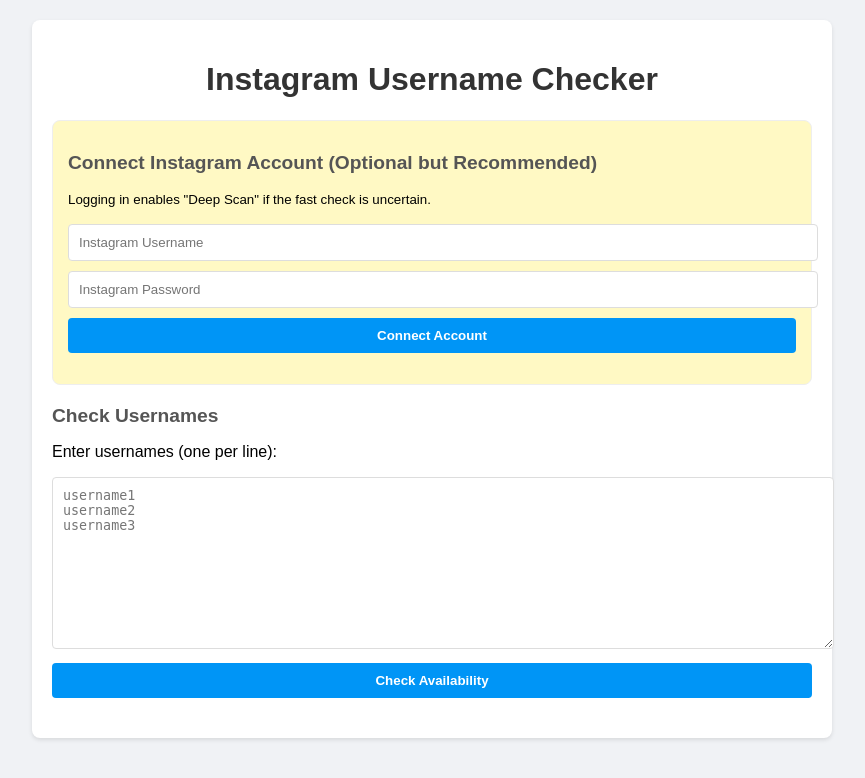
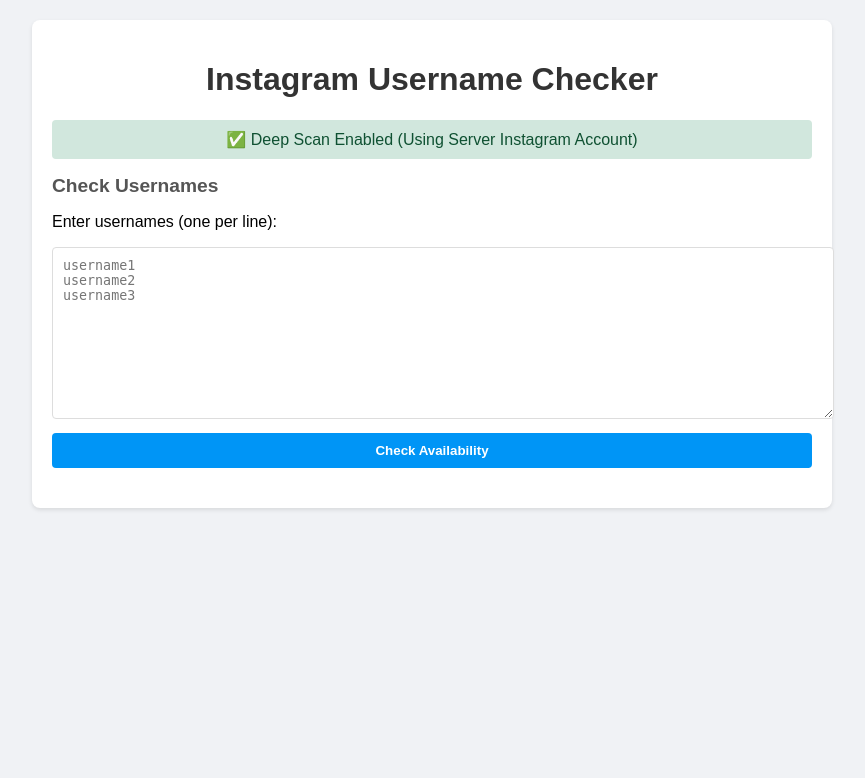
Before and after one commit to morsalin13/Instagram1, a Flask app: page / in a window 1280 px wide. Shown: the top 778 px of the page, without its empty margins (208-1073 px from the left). Run offline with Flask 3, Linux system fonts and the light colour scheme.

Commit message:
Update index.html (remove login UI / frontend update)

```diff
--- a/templates/index.html
+++ b/templates/index.html
@@ -37,13 +37,6 @@
             border-radius: 4px;
             resize: vertical;
         }
-        input[type="text"], input[type="password"] {
-            width: 100%;
-            padding: 10px;
-            margin-bottom: 10px;
-            border: 1px solid #ddd;
-            border-radius: 4px;
-        }
         button {
             background-color: #0095f6;
             color: white;
@@ -59,21 +52,6 @@
         }
         button:disabled {
             background-color: #ccc;
-        }
-        .login-section {
-            background-color: #fff9c4;
-            padding: 15px;
-            border-radius: 8px;
-            margin-bottom: 20px;
-            border: 1px solid #eee;
-        }
-        .logged-in-msg {
-            background-color: #d1e7dd;
-            color: #0f5132;
-            padding: 10px;
-            border-radius: 4px;
-            margin-bottom: 20px;
-            text-align: center;
         }
         #results {
             margin-top: 20px;
@@ -113,27 +91,27 @@
             color: #666;
             margin-left: 5px;
         }
+        .connected {
+            background-color: #d1e7dd;
+            color: #0f5132;
+            padding: 10px;
+            border-radius: 4px;
+            margin-bottom: 15px;
+            text-align: center;
+        }
     </style>
 </head>
 <body>
     <div class="container">
         <h1>Instagram Username Checker</h1>
 
-        {% if logged_in %}
-            <div class="logged-in-msg">✅ Connected to Instagram Account (Deep Scan Enabled)</div>
-        {% else %}
-            <div class="login-section" id="loginSection">
-                <h2>Connect Instagram Account (Optional but Recommended)</h2>
-                <p><small>Logging in enables "Deep Scan" if the fast check is uncertain.</small></p>
-                <input type="text" id="igUsername" placeholder="Instagram Username">
-                <input type="password" id="igPassword" placeholder="Instagram Password">
-                <button id="loginBtn" onclick="login()">Connect Account</button>
-                <p id="loginStatus" style="margin-top: 10px;"></p>
-            </div>
-        {% endif %}
+        <div class="connected">
+            ✅ Deep Scan Enabled (Using Server Instagram Account)
+        </div>
 
         <h2>Check Usernames</h2>
         <p>Enter usernames (one per line):</p>
+
         <textarea id="usernamesInput" placeholder="username1&#10;username2&#10;username3"></textarea>
         <button id="checkBtn" onclick="checkUsernames()">Check Availability</button>
 
@@ -141,44 +119,6 @@
     </div>
 
     <script>
-        async function login() {
-            const username = document.getElementById('igUsername').value;
-            const password = document.getElementById('igPassword').value;
-            const btn = document.getElementById('loginBtn');
-            const status = document.getElementById('loginStatus');
-
-            if (!username || !password) {
-                status.innerHTML = '<span style="color:red">Please enter username and password</span>';
-                return;
-            }
-
-            btn.disabled = true;
-            btn.innerText = 'Connecting...';
-            status.innerHTML = '';
-
-            try {
-                const response = await fetch('/login', {
-                    method: 'POST',
-                    headers: {'Content-Type': 'application/json'},
-                    body: JSON.stringify({ username, password })
-                });
-                const data = await response.json();
-
-                if (data.success) {
-                    status.innerHTML = '<span style="color:green">Connected successfully! reloading...</span>';
-                    setTimeout(() => location.reload(), 1000);
-                } else {
-                    status.innerHTML = `<span style="color:red">Error: ${data.message}</span>`;
-                    btn.disabled = false;
-                    btn.innerText = 'Connect Account';
-                }
-            } catch (e) {
-                status.innerHTML = `<span style="color:red">Error: ${e.message}</span>`;
-                btn.disabled = false;
-                btn.innerText = 'Connect Account';
-            }
-        }
-
         async function checkUsernames() {
             const input = document.getElementById('usernamesInput').value;
             const usernames = input.split('\n').map(u => u.trim()).filter(u => u);
@@ -192,16 +132,14 @@
             const resultsDiv = document.getElementById('results');
 
             btn.disabled = true;
-            btn.innerText = 'Checking... (This may take a moment)';
+            btn.innerText = 'Checking...';
             resultsDiv.innerHTML = '<p>Processing... Please wait.</p>';
 
             try {
                 const response = await fetch('/check', {
                     method: 'POST',
-                    headers: {
-                        'Content-Type': 'application/json'
-                    },
-                    body: JSON.stringify({ usernames: usernames })
+                    headers: { 'Content-Type': 'application/json' },
+                    body: JSON.stringify({ usernames })
                 });
 
                 const data = await response.json();
@@ -211,51 +149,40 @@
                 let takenCount = 0;
 
                 data.forEach(item => {
-                    let statusClass = '';
-                    if (item.status === 'Taken') {
-                        statusClass = 'status-taken';
-                        takenCount++;
-                    } else if (item.status === 'Available') {
-                        statusClass = 'status-available';
-                        availableCount++;
-                    } else if (item.status === 'Uncertain') {
-                        statusClass = 'status-uncertain';
-                    } else {
-                        statusClass = 'status-error';
-                    }
+                    let statusClass = item.status === 'Taken'
+                        ? 'status-taken'
+                        : item.status === 'Available'
+                        ? 'status-available'
+                        : 'status-error';
+
+                    if (item.status === 'Available') availableCount++;
+                    if (item.status === 'Taken') takenCount++;
 
                     html += `
                         <div class="result-item">
                             <div>
-                                <div style="font-weight:bold; font-size:1.2em; margin-bottom: 5px;">${item.username}</div>
+                                <strong style="font-size:1.1em">${item.username}</strong>
                                 ${item.followers !== undefined ? `
-                                <div style="color: #000; font-weight: 600; font-size: 1.1em; background-color: #e8f0fe; display: inline-block; padding: 2px 8px; border-radius: 4px; margin-bottom: 4px;">
-                                    Followers: ${item.followers}
+                                <div style="margin-top:5px; background:#e8f0fe; padding:4px 8px; border-radius:4px;">
+                                    Followers: ${item.followers} | Following: ${item.following}
                                 </div>
-                                <div style="font-size: 0.9em; color: #555;">
-                                    UID: ${item.uid} <span style="margin: 0 5px; color: #ccc;">|</span> Status: <span style="color: green;">${item.account_status}</span>
+                                <div style="font-size:0.9em; color:#555;">
+                                    UID: ${item.uid} | Status: ${item.account_status}
                                 </div>` : ''}
                             </div>
-                            <div style="text-align:right;">
-                                <span class="${statusClass}">${item.status}</span>
-                                <br>
-                                <small style="display:block; margin:2px 0;">(${item.details})</small>
-                                <span class="method-tag">${item.method || 'Unknown'}</span>
+                            <div style="text-align:right">
+                                <span class="${statusClass}">${item.status}</span><br>
+                                <span class="method-tag">${item.method}</span>
                             </div>
                         </div>
                     `;
                 });
 
-                html += `
-                    <div class="stats">
-                        Total: ${data.length} | Available: ${availableCount} | Taken: ${takenCount}
-                    </div>
-                `;
-
+                html += `<div class="stats">Total: ${data.length} | Available: ${availableCount} | Taken: ${takenCount}</div>`;
                 resultsDiv.innerHTML = html;
 
-            } catch (error) {
-                resultsDiv.innerHTML = `<p style="color:red">Error: ${error.message}</p>`;
+            } catch (err) {
+                resultsDiv.innerHTML = `<p style="color:red">Error: ${err.message}</p>`;
             } finally {
                 btn.disabled = false;
                 btn.innerText = 'Check Availability';
```
